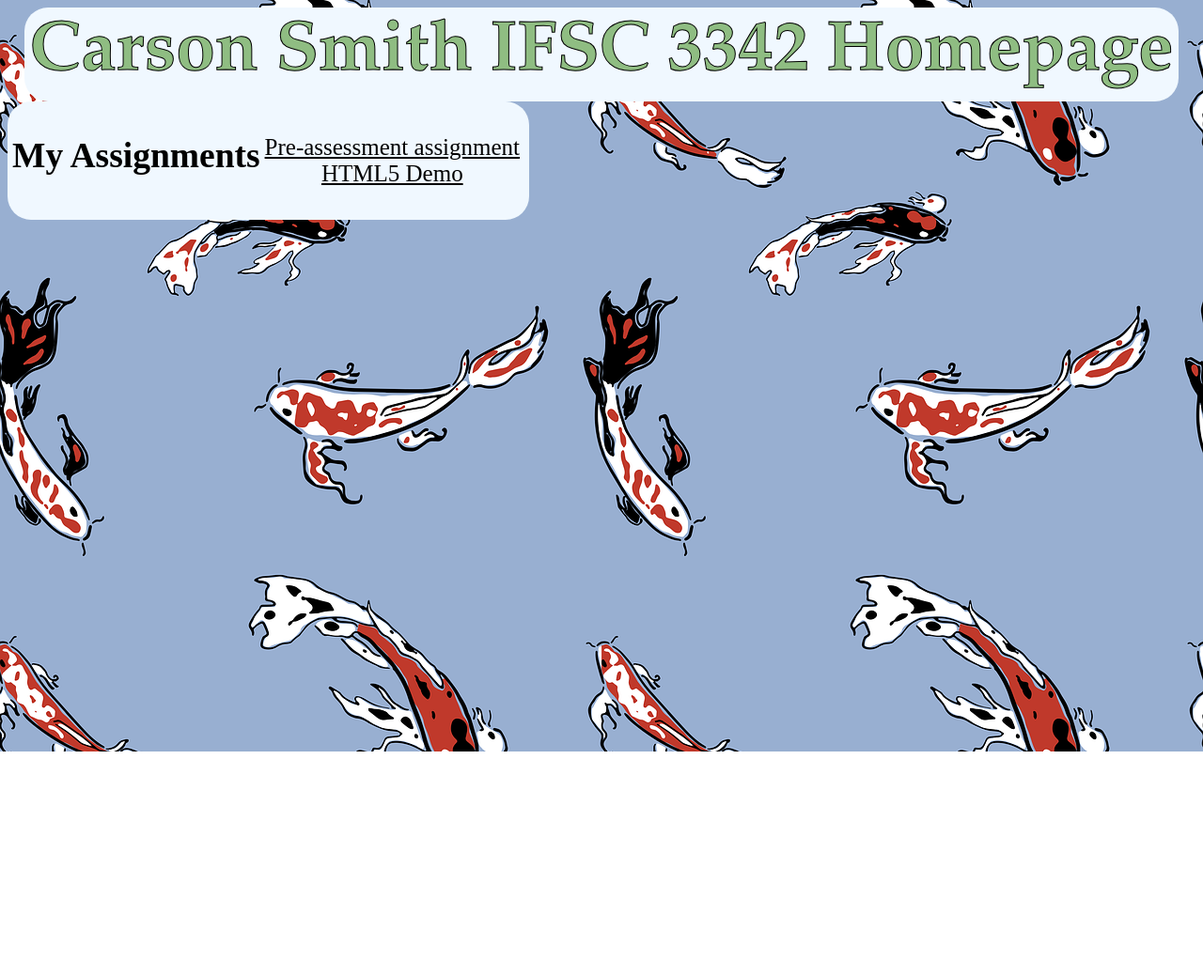
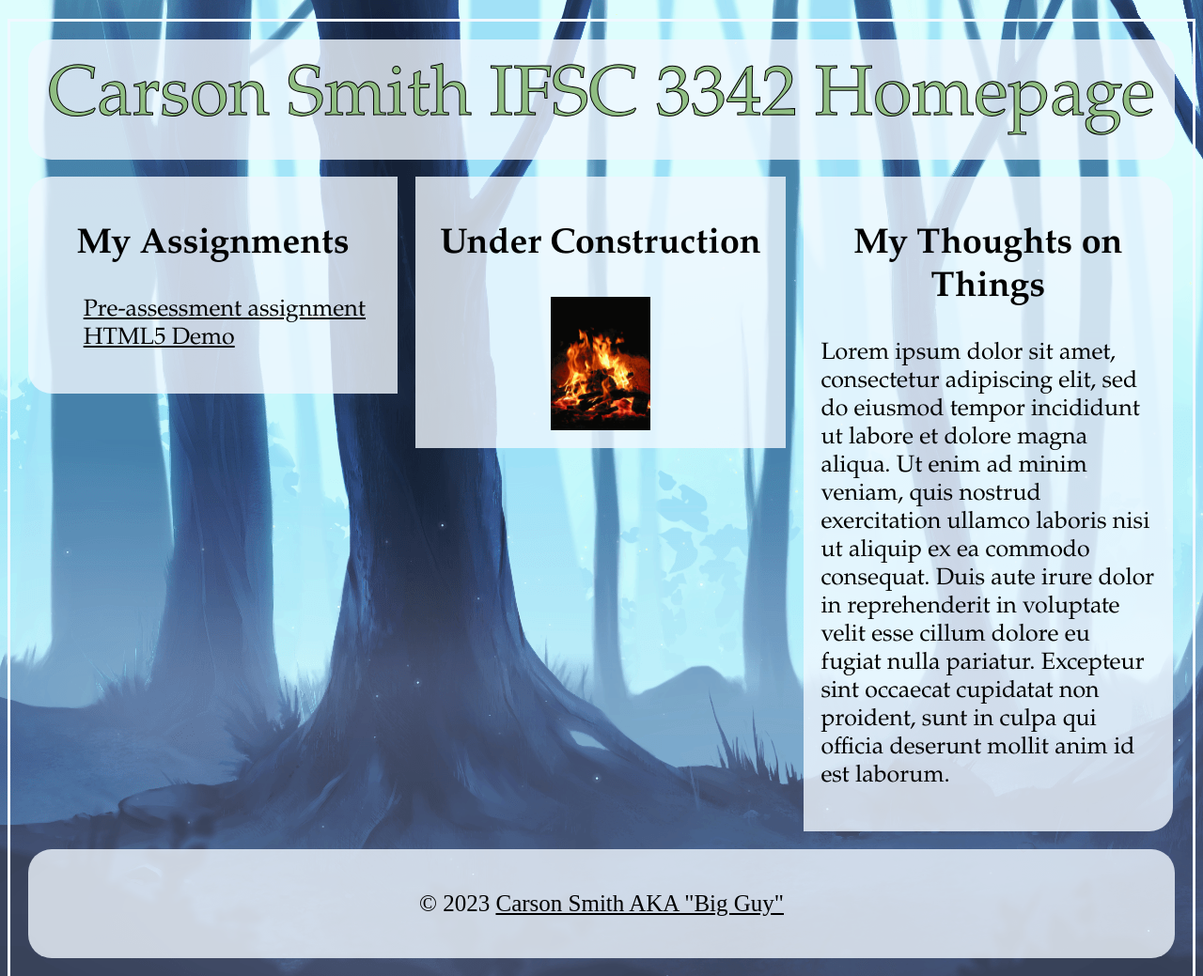
Before and after one commit to casmith18/ifsc-3342, a plain HTML site: page index.html in a window 1280 px wide. Shown: the top 1039 px of the page at 94% size. Before the commit the page ends 800 px from the top, so only its background shows below. Drawn offline with Linux system fonts and the light colour scheme.

Commit message:
Updated the Homepage

```diff
--- a/assets/css/screen.css
+++ b/assets/css/screen.css
@@ -1,72 +1,116 @@
+html {
+  box-sizing: border-box;
+}
+*,
+*:before,
+*:after {
+  box-sizing: inherit;
+}
+
+.cf {
+  zoom: 1;
+}
+.cf:before,
+.cf:after {
+  content: "";
+  display: table;
+}
+.cf:after {
+  clear: both;
+}
+
 body {
-    background-image: url('../resources/koifish.png');
+    background-image: url('../resources/forest_bg_2.png');
     background-repeat: repeat;
 
 
    }
 
-   h1 {
+main{
+  margin:20px auto;
+  border: 3px solid aliceblue;
+}
+
+
+   header{
     font-family: Garamond;
     -webkit-text-stroke: 1px black;
     color: #8fbd82;
-    background-color: aliceblue;
-    padding: 5px;
+    font-size: 75px;
+    width:97%;
+    margin:1.5%;
+    float: left;
+    padding: 1.5%;
+    background-color: rgba(240, 248, 255, .8);
+    text-align: center;
     border-radius: 25px;
-
-    margin: auto; /*centers content along with the whole h1 element*/
-    width: 400px;
-
-   font-size: 75px;
-    text-align: center;
-    width: fit-content;
-
-   }
-   /*ul {
-    list-style-type: none;
-
-   }
-
-    ul li{
-     background-color: aliceblue;
-     border-radius: 25px;
-     display: inline-block;
-
-     padding: 10px;
-    }
+  }
 
 
-   ul li a{
-     color: black;
+  section{
+    font-family: Garamond;
+    width: 31.28%;
+    margin-left:1.5%;
+    float: left;
+    padding: 1.5%;
+    font-size: 25px;
+    background-color: rgba(240, 248, 255, .8);
+  }
 
+  #work h1{
+    text-align: center;
+  }
 
+  #work{
+    border-top-left-radius:25px;
+    border-bottom-left-radius:25px;
+  }
 
-   }
-   */
+  #blog{
+    border-top-right-radius:25px;
+    border-bottom-right-radius:25px;
+  }
 
-  article{
-    background-color: aliceblue;
-    padding: 5px;
-    border-radius: 25px;
-    font-size: 25px;
-    width: fit-content;
-    block-size: fit-content;
-    display: flex;
+  #video h1{
     text-align: center;
+  }
+
+  #video img{
+  display: block;
+  margin-left: auto;
+  margin-right: auto;
+  width: 30%;
+  }
+
+  #blog h1{
+    text-align: center;
+  }
+
+  #work ul{
+    list-style-type: none;
+  }
+
+  section ul {
+    list-style-type: none;
 
   }
 
-  article h2{
-    text-align: center;
+  section ul li a{
+    color: black;
   }
 
-  article ul {
-    list-style-type: none;
-    padding-left: 0;
-    text-align: center;
-    padding: 5px;
+  footer{
+    width:97%;
+    margin:1.5%;
+    float: left;
+    padding: 1.5%;
+    background-color: rgba(240, 248, 255, .8);
+    text-align:center;
+    font-size: 25px;
+    border-radius: 25px;
   }
 
-  article ul li a{
+   footer p a{
     color: black;
 
-  }
+   }
--- a/index.html
+++ b/index.html
@@ -1,5 +1,6 @@
 <!DOCTYPE html>
 <html lang="en">
+
 <head>
     <meta charset="UTF-8">
     <meta http-equiv="X-UA-Compatible" content="IE=edge">
@@ -7,15 +8,18 @@
     <meta name="author" content="Carson Smith">
     <meta name="description" content="This is the homepage for Carson Smith's IFSC 3342 assignments" >
     <title>Carson's Homepage</title>
-    <link rel="icon" type="image/x-icon" href="assets/img/favicon.png">
+    <link rel="icon" type="image/x-icon" href="assets/resources/camp.png">
     <link rel="stylesheet" href="assets/css/screen.css">
+</head>
 
-</head>
 <body>
-    <h1>Carson Smith IFSC 3342 Homepage</h1>
+<main class="cf">
 
-     <article>
-    <h2>My Assignments</h2>
+    <header>Carson Smith IFSC 3342 Homepage</header>
+
+
+    <section id="work">
+    <h1>My Assignments</h1>
         <ul>
         <li>
             <a href="pre_assessment_1/index.html">Pre-assessment assignment</a>
@@ -24,14 +28,29 @@
             <a href="html5_demo/index.html">HTML5 Demo</a>
         </li>
         </ul>
+    </section>
+
+    <section id="video">
+        <h1>Under Construction</h1>
+        <img src="assets/img/campfire.gif" alt="campfire">
+    </section>
+
+    <section id="blog">
+        <h1>My Thoughts on Things</h1>
+
+        <p>Lorem ipsum dolor sit amet, consectetur adipiscing elit, sed do eiusmod tempor incididunt ut
+        labore et dolore magna aliqua. Ut enim ad minim veniam, quis nostrud exercitation ullamco laboris
+        nisi ut aliquip ex ea commodo consequat. Duis aute irure dolor in reprehenderit in voluptate
+        velit esse cillum dolore eu fugiat nulla pariatur. Excepteur sint occaecat cupidatat non proident,
+        sunt in culpa qui officia deserunt mollit anim id est laborum.</p>
+
+    </section>
 
 
-    </article>
-
-
-
-
-    </body>
-
+    <footer>
+        <p>&copy; 2023 <a href="https://www.youtube.com/watch?v=dQw4w9WgXcQ&ab_channel=RickAstley" target="_blank">Carson Smith AKA "Big Guy"</a></p>
+    </footer>
+</main>
+</body>
 
 </html>
```
Also changed, not shown: assets/img/campfire.gif (added), assets/img/favicon.png (deleted), assets/resources/camp.png (added), assets/resources/forest_bg_2.png (added), assets/resources/koifish.png (deleted).
